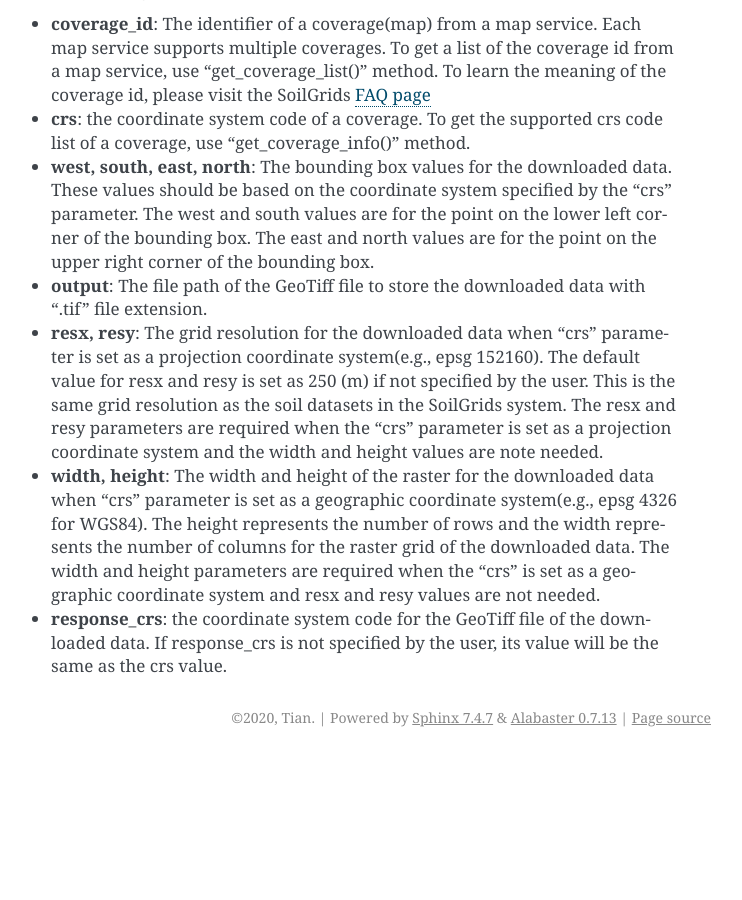
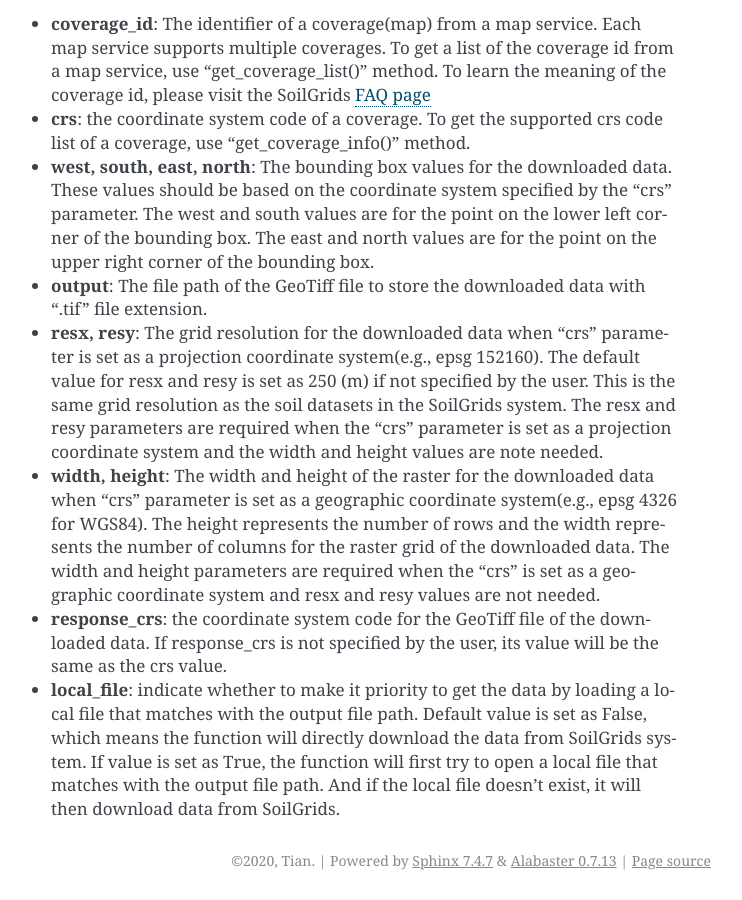
Before and after one commit to gantian127/soilgrids, a Sphinx documentation site: the page built from docs/source/index.rst, in a window 1280 px wide and 900 px high, scrolled down 2280 px. Shown: the whole window, without its empty margins (399-1141 px from the left). Built offline with Sphinx 7.4.7, drawn with Linux system fonts in a browser that asks for light colours; before the commit the page ends 3037 px from its top, so only the background shows below that.

Commit message:
docs: add info for local_file parameter

```diff
--- a/docs/source/index.rst
+++ b/docs/source/index.rst
@@ -174,6 +174,11 @@ Parameter settings
 * **response_crs**: the coordinate system code for the GeoTiff file of the downloaded data. If response_crs is not
   specified by the user, its value will be the same as the crs value.
 
+* **local_file**: indicate whether to make it priority to get the data by loading a local file that matches with the
+  output file path. Default value is set as False, which means the function will directly download the data from SoilGrids
+  system. If value is set as True, the function will first try to open a local file that matches with
+  the output file path. And if the local file doesn't exist, it will then download data from SoilGrids.
+
 
 .. links:
 
```
